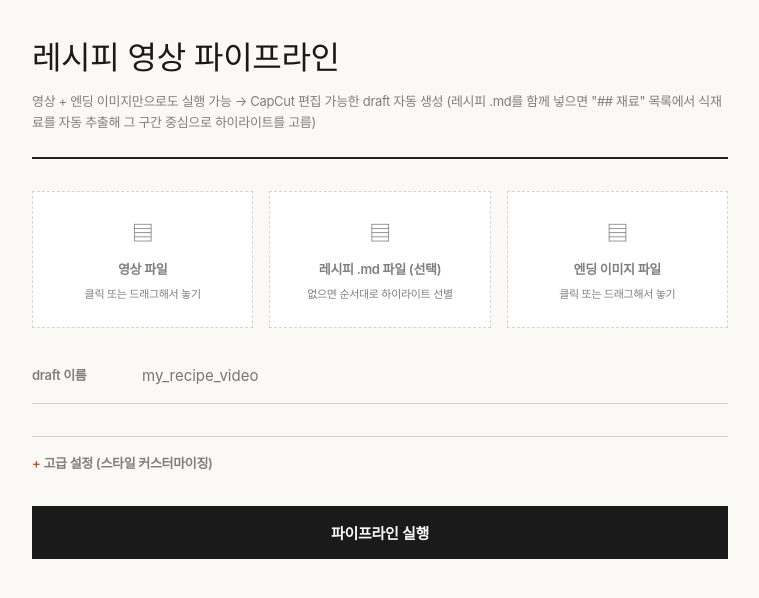
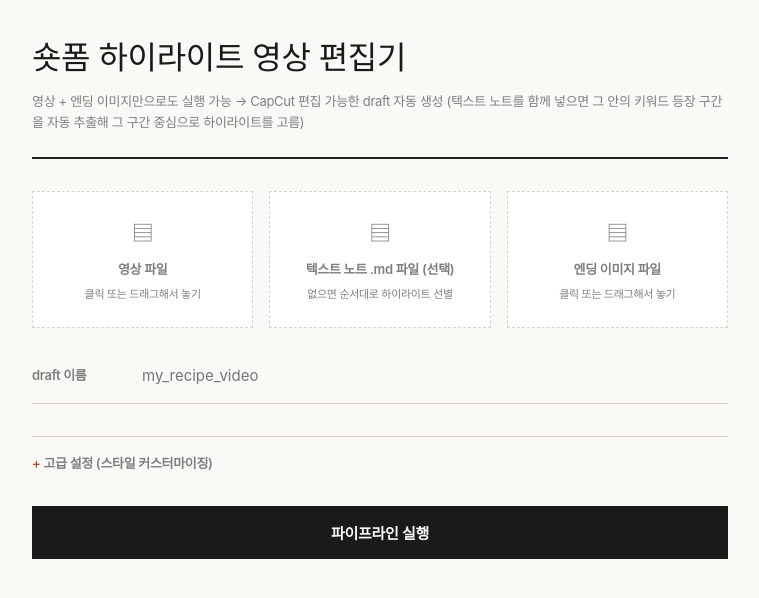
Before and after one commit to sunny1234303-cmd/aha-skill-capcut-highlight-video-editor, a FastAPI app: page / in a window 1280 px wide. Shown: the top 598 px of the page, without its empty margins (260-1019 px from the left). Run offline with FastAPI, Linux system fonts and the light colour scheme.

Commit message:
capcut-highlight-video-editor: 라벨 문구 범용화 최종 동기화

```diff
--- a/templates/recipe_pipeline/cli.py
+++ b/templates/recipe_pipeline/cli.py
@@ -10,7 +10,7 @@ def main():
     parser.add_argument(
         "--content-md",
         default=None,
-        help="레시피/재료 정보 .md (선택). 없으면 식재료 감지·오버레이·효과음 없이 순서대로 하이라이트 선별",
+        help="텍스트 노트 .md (선택, 재료/단계/제품명 등 리스트가 있는 어떤 내용이든). 없으면 키워드 감지·오버레이·효과음 없이 순서대로 하이라이트 선별",
     )
     parser.add_argument("--end-image", required=True)
     parser.add_argument("--draft-name", required=True)
@@ -56,7 +56,7 @@ def main():
     print(f"draft: {result.draft_dir}")
     print(f"최종 길이: {result.final_duration_sec:.1f}초")
     print(f"선택된 구간: {result.kept_segment_count}개")
-    print(f"식재료: {', '.join(result.ingredient_keywords_found) or '없음'}")
+    print(f"키워드: {', '.join(result.ingredient_keywords_found) or '없음'}")
     print(f"SRT: {result.srt_path}")
     print(f"로그: {result.log_path}")
 
--- a/templates/webapp/static/app.js
+++ b/templates/webapp/static/app.js
@@ -2,7 +2,7 @@ const STAGE_ORDER = [
   ["1", "영상 삽입"],
   ["2", "자막 스크립트 생성"],
   ["3", "무자막 구간 컷 편집"],
-  ["4_5", "총 60초 클립 편집 + 식재료 사용 구간 분석"],
+  ["4_5", "하이라이트 편집 + 키워드 등장 구간 분석"],
   ["6", "미리 제시해준 내용(.md) 활용하여 내용 추가"],
   ["7", "자막 글꼴/크기/위치/확대"],
   ["8", "자동 효과음 추가"],
@@ -88,7 +88,7 @@ function renderSummary(summary) {
     ["draft 위치", summary.draft_dir],
     ["최종 길이", `${summary.final_duration_sec.toFixed(1)}초`],
     ["선택된 구간", `${summary.kept_segment_count}개`],
-    ["감지된 식재료", summary.ingredient_keywords_found.join(", ") || "없음"],
+    ["감지된 키워드", summary.ingredient_keywords_found.join(", ") || "없음"],
     ["SRT", summary.srt_path],
     ["로그", summary.log_path],
   ];
--- a/templates/webapp/static/index.html
+++ b/templates/webapp/static/index.html
@@ -2,7 +2,7 @@
 <html lang="ko">
 <head>
 <meta charset="utf-8" />
-<title>레시피 영상 파이프라인</title>
+<title>숏폼 하이라이트 영상 편집기</title>
 <style>
 :root {
   --font: -apple-system, 'Pretendard', sans-serif;
@@ -255,8 +255,8 @@ details.advanced[open] summary { color: var(--color-text); }
 <body>
 <div class="container">
   <header>
-    <h1>레시피 영상 파이프라인</h1>
-    <div class="sub">영상 + 엔딩 이미지만으로도 실행 가능 → CapCut 편집 가능한 draft 자동 생성 (레시피 .md를 함께 넣으면 "## 재료" 목록에서 식재료를 자동 추출해 그 구간 중심으로 하이라이트를 고름)</div>
+    <h1>숏폼 하이라이트 영상 편집기</h1>
+    <div class="sub">영상 + 엔딩 이미지만으로도 실행 가능 → CapCut 편집 가능한 draft 자동 생성 (텍스트 노트를 함께 넣으면 그 안의 키워드 등장 구간을 자동 추출해 그 구간 중심으로 하이라이트를 고름)</div>
   </header>
 
   <form id="run-form">
@@ -270,7 +270,7 @@ details.advanced[open] summary { color: var(--color-text); }
       </label>
       <label class="dropzone" data-field="content_md">
         <div class="dz-icon">▤</div>
-        <div class="dz-label">레시피 .md 파일 (선택)</div>
+        <div class="dz-label">텍스트 노트 .md 파일 (선택)</div>
         <div class="dz-filename"></div>
         <div class="dz-hint">없으면 순서대로 하이라이트 선별</div>
         <input type="file" name="content_md" accept=".md,text/markdown">
@@ -344,7 +344,7 @@ details.advanced[open] summary { color: var(--color-text); }
       </div>
 
       <div class="style-section">
-        <h3>레시피 오버레이 스타일</h3>
+        <h3>텍스트 오버레이 스타일</h3>
         <div class="style-grid">
           <div class="style-field">
             <label>폰트</label>
```
Also changed, not shown: templates/recipe_pipeline/pipeline.py (+4 -4 lines).
